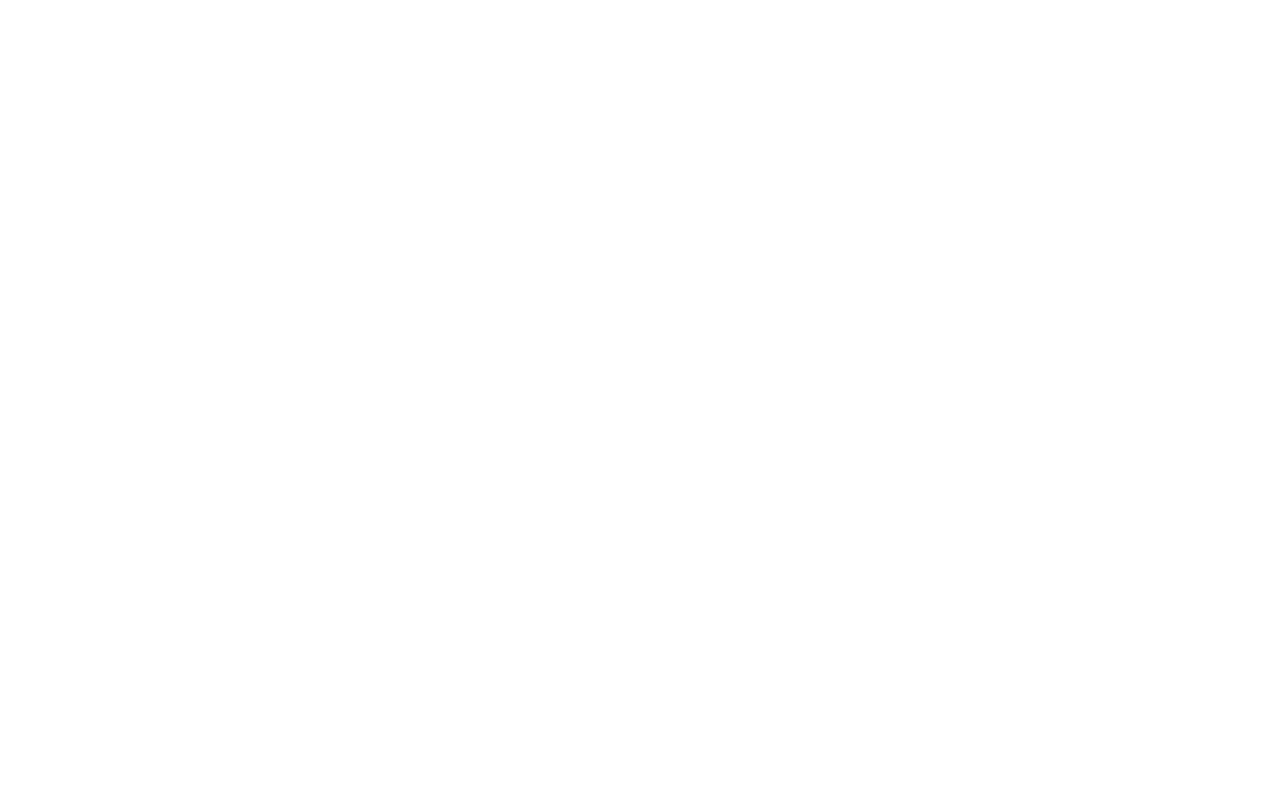
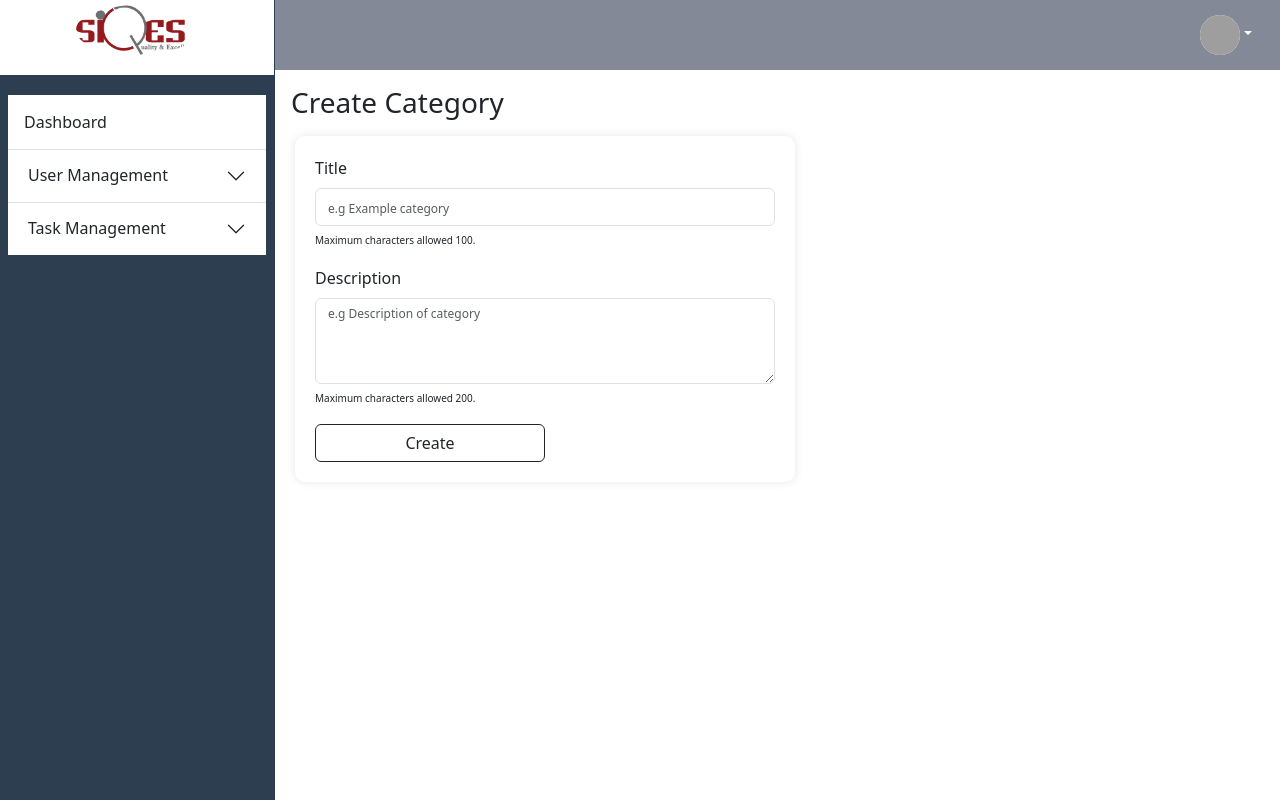
Before and after one commit to dipankarkataki/SIQES_Task_Manager, a React (Vite) app: page /create-category in a window 1280 px wide. Before the commit this address had no page. Built offline with nearby package versions, Linux system fonts and the light colour scheme; sample sign-in values are in the browser's storage; grey boxes are pictures that could not be loaded.

Commit message:
category task api created

```diff
--- a/src/App.jsx
+++ b/src/App.jsx
@@ -8,7 +8,8 @@
 import Dashboard from "./pages/Dashboard/Dashboard";
 import CreateUser from "./pages/UserManagement/Create/CreateUser";
 import EditUser from "./pages/UserManagement/Edit/EditUser";
-import AllCategories from "./pages/TaskManagement/Category/AllCategories";
+import AllCategories from "./pages/TaskManagement/Category/AllCategories/AllCategories";
+import CreateCategory from "./pages/TaskManagement/Category/Create/CreateCategory";
 
 const App = () => {
   return (
@@ -26,6 +27,7 @@
             <Route path="create-user" element={<CreateUser/>} />
             <Route path="edit-user/:user_id" element={<EditUser/>} />
             <Route path="all-categories" element={<AllCategories />} />
+            <Route path="create-category" element={<CreateCategory />} />
           </Route>
         </Route>
       </Routes>
--- a/src/components/Sidebar/Sidebar.jsx
+++ b/src/components/Sidebar/Sidebar.jsx
@@ -37,7 +37,7 @@
                 <Accordion.Body>
                   <Nav className="flex-column">
                     <Nav.Link as={Link} to="/all-categories" className="text-dark">All Categories</Nav.Link>
-                    <Nav.Link href="#" className="text-dark">Create Category</Nav.Link>
+                    <Nav.Link as={Link} to="/create-category" className="text-dark">Create Category</Nav.Link>
                   </Nav>
                 </Accordion.Body>
               </Accordion.Item>
--- a/src/pages/TaskManagement/Category/AllCategories.jsx
+++ b/src/pages/TaskManagement/Category/AllCategories/AllCategories.jsx
@@ -1,7 +1,7 @@
 import React, { useState, useEffect }  from 'react';
 import "./styles.css";
 import { useNavigate } from "react-router-dom";
-import API from '../../../services/Api';
+import API from '../../../../services/Api';
 
 const AllCategories = () => {
     const [categories, setCategories] = useState([]);
@@ -49,10 +49,10 @@
                                 <th>#</th>
                                 <th>Title</th>
                                 <th>Description</th>
-                                <th>Status</th>
                                 <th>Created By</th>
                                 <th>Updated By</th>
                                 <th>Deleted By</th>
+                                <th>Status</th>
                                 <th>Action</th>
                             </tr>
                         </thead>
--- /dev/null
+++ b/src/pages/TaskManagement/Category/Create/CreateCategory.jsx
@@ -0,0 +1,53 @@
+import React, {useState} from "react";
+import "./styles.css";
+import API from "../../../../services/Api";
+
+const CreateCategory = () => {
+    const [title, setTitle] = useState("");
+    const [description, setDescription] = useState("");
+    const [isLoading, setIsLoading] = useState(false);
+
+    const handleCreateCategory = async (e) => {
+        e.preventDefault();
+        setIsLoading(true);
+        try{
+            const res = await API.post("/task-management/category/create-category", {title, description});
+            if(res.data.success === true){
+                alert("Category created successfully");
+                setTitle("");
+                setDescription("");
+            }else{
+                alert("Failed to create category");
+            }
+        }catch(err){
+            console.log(err)
+        }finally{
+            setIsLoading(false);
+        }
+    }
+
+    return (
+        <div className="create-category-wrapper">
+            <h3 className="mx-3 my-3">Create Category</h3>
+            <div className="form-wrapper">
+                <form className='form' onSubmit={handleCreateCategory}>
+                    <div className='form-group mb-3'>
+                        <label htmlFor='title' className='form-label'>Title</label>
+                        <input type='text' id='title' name="title" className='form-control' value={title} placeholder='e.g Example category' onChange={(e) => setTitle(e.target.value)} maxLength={100} required />
+                        <span className="max-char-allowed">Maximum characters allowed 100.</span>
+                    </div>
+                    <div className='form-group mb-3'>
+                        <label htmlFor='description' className='form-label'>Description</label>
+                        <textarea id='description' name="description" className='form-control' value={description} placeholder='e.g Description of category' onChange={(e) => setDescription(e.target.value)} rows="3" maxLength={200}></textarea>
+                        <span className="max-char-allowed">Maximum characters allowed 200.</span>
+                    </div>
+                    <div className='form-btn-wrapper d-grid'>
+                        <button type='submit' className='btn btn-outline-dark btn-block' disabled={isLoading}> {isLoading ? 'Please wait...' : 'Create'} </button>
+                    </div>
+                </form>
+            </div>
+        </div>
+    )
+}
+
+export default CreateCategory;
--- /dev/null
+++ b/src/pages/TaskManagement/Category/Create/styles.css
@@ -0,0 +1,6 @@
+.create-category-wrapper{
+
+}
+.max-char-allowed{
+    font-size: 10px;
+}
```
Also changed, not shown: src/pages/TaskManagement/Category/AllCategories/styles.css (renamed from src/pages/TaskManagement/Category/styles.css).
